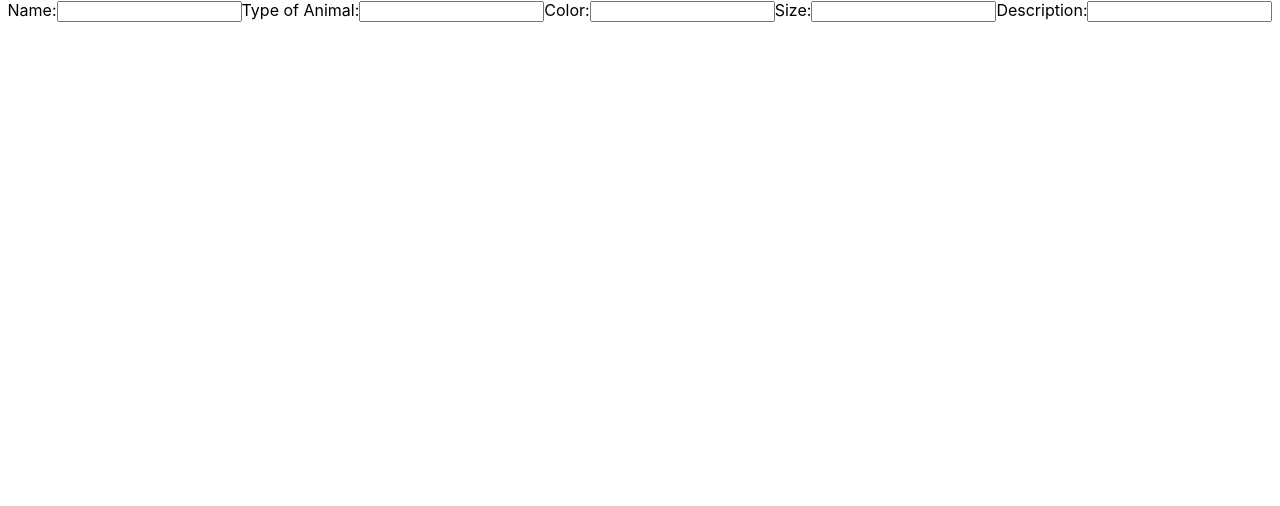
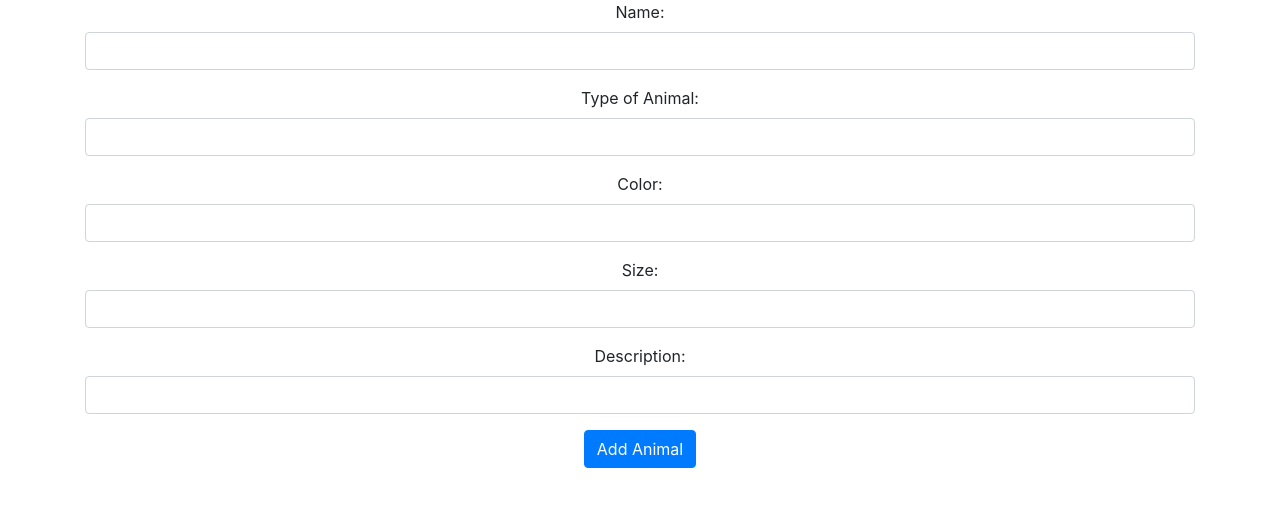
Before and after one commit to Jenniekerf/animals-react, a React (Create React App) app: page /animals/new in a window 1280 px wide. Shown: the top 506 px of the page. Built offline with nearby package versions, Linux system fonts and the light colour scheme.

Commit message:
added bootstrap

```diff
--- a/package.json
+++ b/package.json
@@ -3,7 +3,9 @@
   "version": "0.1.0",
   "private": true,
   "dependencies": {
+    "bootstrap": "^4.3.1",
     "react": "^16.11.0",
+    "react-bootstrap": "^1.0.0-beta.14",
     "react-dom": "^16.11.0",
     "react-redux": "^7.1.3",
     "react-router-dom": "^5.1.2",
--- a/public/index.html
+++ b/public/index.html
@@ -24,11 +24,28 @@
       work correctly both with client-side routing and a non-root public URL.
       Learn how to configure a non-root public URL by running `npm run build`.
     -->
+    <link rel="stylesheet" href="https://stackpath.bootstrapcdn.com/bootstrap/4.1.0/css/bootstrap.min.css"
+    integrity="sha384-9gVQ4dYFwwWSjIDZnLEWnxCjeSWFphJiwGPXr1jddIhOegiu1FwO5qRGvFXOdJZ4"
+    crossorigin="anonymous">
+
+
     <title>React App</title>
   </head>
   <body>
     <noscript>You need to enable JavaScript to run this app.</noscript>
     <div id="root"></div>
+
+    <script src="https://code.jquery.com/jquery-3.3.1.slim.min.js"
+integrity="sha384-q8i/X+965DzO0rT7abK41JStQIAqVgRVzpbzo5smXKp4YfRvH+8abtTE1Pi6jizo"
+crossorigin="anonymous"></script>
+
+<script src="https://cdnjs.cloudflare.com/ajax/libs/popper.js/1.14.0/umd/popper.min.js"
+integrity="sha384-cs/chFZiN24E4KMATLdqdvsezGxaGsi4hLGOzlXwp5UZB1LY//20VyM2taTB4QvJ"
+crossorigin="anonymous"></script>
+
+<script src="https://stackpath.bootstrapcdn.com/bootstrap/4.1.0/js/bootstrap.min.js"
+integrity="sha384-uefMccjFJAIv6A+rW+L4AHf99KvxDjWSu1z9VI8SKNVmz4sk7buKt/6v9KI65qnm"
+crossorigin="anonymous"></script>
     <!--
       This HTML file is a template.
       If you open it directly in the browser, you will see an empty page.
--- a/src/App.js
+++ b/src/App.js
@@ -1,6 +1,7 @@
 import React from 'react';
 import logo from './logo.svg';
 import './App.css';
+import 'bootstrap/dist/css/bootstrap.min.css';
 import { BrowserRouter as Router, Route } from 'react-router-dom';
 import Home from './components/Home';
 import NewAnimal from './components/NewAnimal';
--- a/src/components/NewAnimal.js
+++ b/src/components/NewAnimal.js
@@ -12,18 +12,29 @@ class NewAnimal extends Component {
   };
   render() {
     return (
-      <div>
+      <div class="container">
         <form>
+        <div class="form-group">
         <label>Name:</label>
-        <input type="text" name="name" value={this.state.name} />
+        <input type="text" class="form-control" name="name" value={this.state.name} />
+        </div>
+        <div class="form-group">
         <label>Type of Animal:</label>
-        <input type="text" name="animal_type" value={this.state.animal_type} />
+        <input type="text" class="form-control" name="animal_type" value={this.state.animal_type} />
+        </div>
+        <div class="form-group">
         <label>Color:</label>
-        <input type="text" name="color" value={this.state.color} />
+        <input type="text" class="form-control" name="color" value={this.state.color} />
+        </div>
+        <div class="form-group">
         <label>Size:</label>
-        <input type="text" name="size" value={this.state.size} />
+        <input type="text" class="form-control" name="size" value={this.state.size} />
+        </div>
+        <div class="form-group">
         <label>Description:</label>
-        <input type="text" name="description" value={this.state.description} />
+        <input type="text" id="inputlg" class="form-control input-lg" name="description" value={this.state.description} />
+        </div>
+        <button type="submit" class="btn btn-primary">Add Animal</button>
         </form>
       </div>
     )
```
Also changed, not shown: 1 other file (tests, documents, lock files or other folders).
